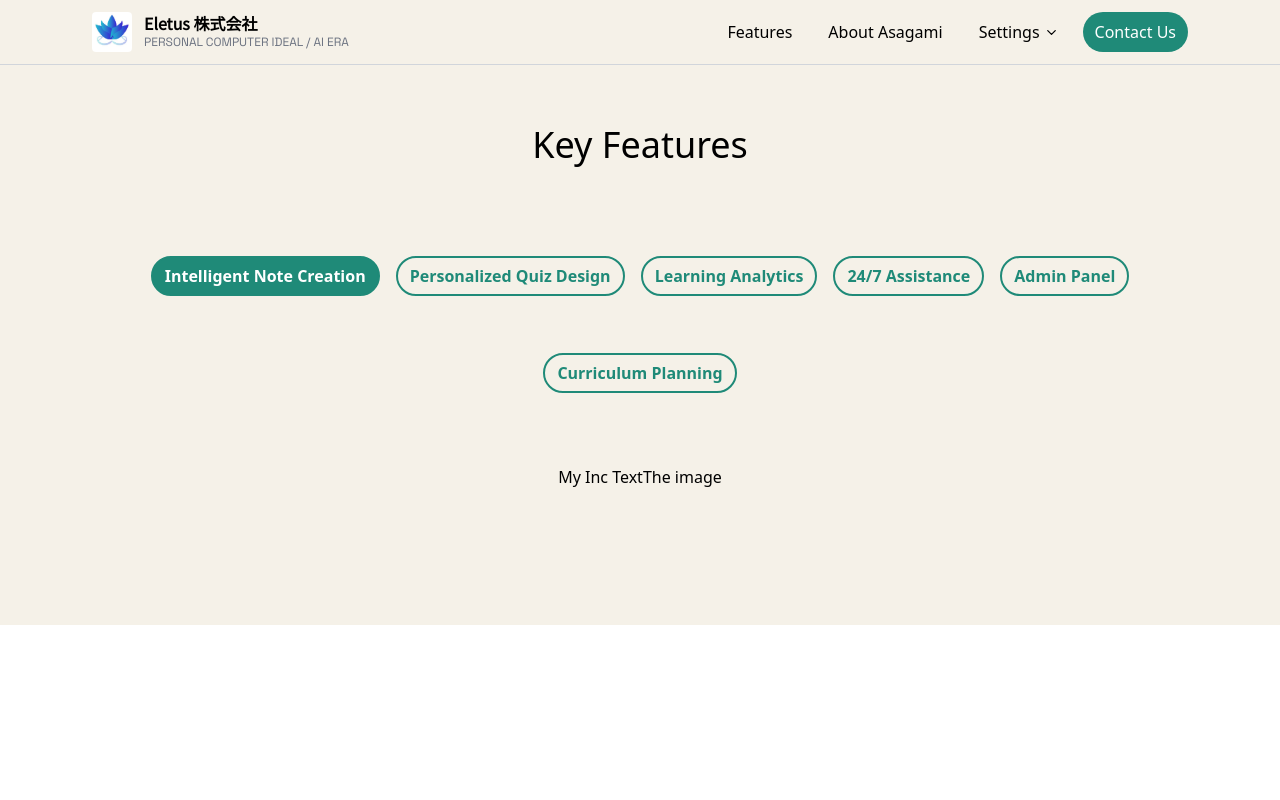
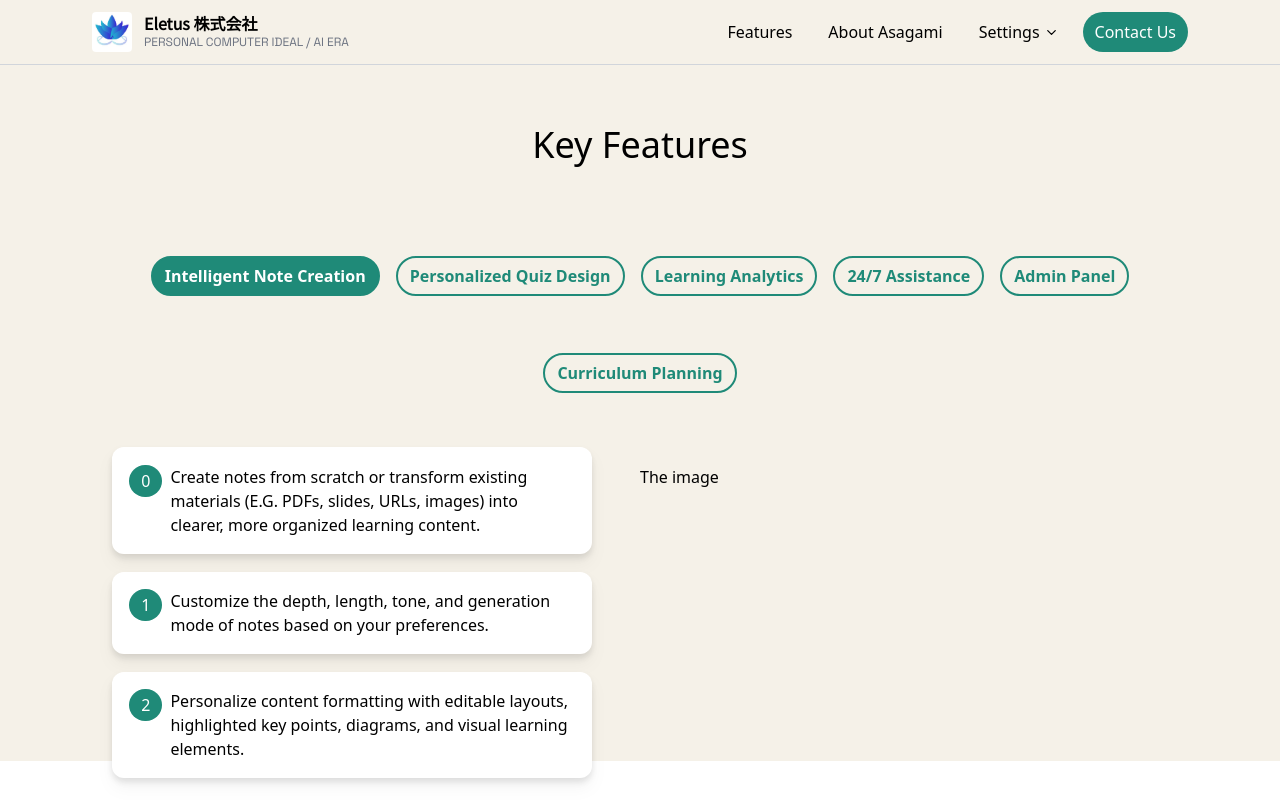
Before and after one commit to justinlez/Asagami-LP, a React (Vite) app in the folder app/: page /features in a window 1280 px wide. Built offline with nearby package versions, Linux system fonts and the light colour scheme.

Commit message:
feat: set up skeletal structure of features.and the corresponding pages

```diff
--- a/app/src/components/featuresContent/AdminPanel.tsx
+++ b/app/src/components/featuresContent/AdminPanel.tsx
@@ -1,4 +1,9 @@
 export function AdminPanel(){
+    const steps =[
+        "Add and manage organization members in one centralized dashboard",
+        "Share notes, quizzes, and curriculum materials seamlessly across teams",
+        "Track engagement, completion rates, performance trends, and weak areas through real-time learning analytics"
+    ]
     return (
         <div className="flex justify-center">
             <div>
--- a/app/src/components/featuresContent/Chatbot.tsx
+++ b/app/src/components/featuresContent/Chatbot.tsx
@@ -1,12 +1,13 @@
-export function Chatbot(){
-    return (
-        <div className="flex justify-center">
-            <div>
-                My Chatbot Text
-            </div>
-            <div>
-                The image
-            </div>
-        </div>
-    )
+export function Chatbot() {
+  const steps = [
+    "Access instant AI-supported assistance anytime to clarify concepts, resolve doubts, and support independent learning",
+    "Get step-by-step support for solving questions, understanding mistakes, and reinforcing difficult concepts",
+  ];
+
+  return (
+    <div className="flex justify-center">
+      <div>My Chatbot Text</div>
+      <div>The image</div>
+    </div>
+  );
 }
--- a/app/src/components/featuresContent/CurricPlanning.tsx
+++ b/app/src/components/featuresContent/CurricPlanning.tsx
@@ -1,4 +1,8 @@
 export function CurricPlanning(){
+    const steps = [
+        'Create custom or automatically generated curriculum structures for any topic, course, or training objective',
+        'Organize, refine, and sequence topics based on your preferred learning flow, depth, and timeline'
+    ]
     return (
         <div className="flex justify-center">
             <div>
--- a/app/src/components/featuresContent/INC.tsx
+++ b/app/src/components/featuresContent/INC.tsx
@@ -1,12 +1,22 @@
-export function INC(){
-    return (
-        <div className="flex justify-center">
-            <div>
-                My Inc Text
-            </div>
-            <div>
-                The image
-            </div>
-        </div>
-    )
+import { LeafButton } from "@/components/ui/button";
+import { FeaturesCard } from "@/components/ui/featuresCard";
+
+export function INC() {
+  const steps = [
+    "Create notes from scratch or transform existing materials (E.G. PDFs, slides, URLs, images) into clearer, more organized learning content.",
+    "Customize the depth, length, tone, and generation mode of notes based on your preferences.",
+    "Personalize content formatting with editable layouts, highlighted key points, diagrams, and visual learning elements.",
+  ];
+  return (
+    <div className="flex justify-center">
+      <div className="flex flex-col items-center justify-center w-1/2 gap-[6%]">
+        {steps.map((step, index) => (
+          <FeaturesCard className="flex flex-row gap-2">
+            <LeafButton>{index}</LeafButton> <p>{step}</p>
+          </FeaturesCard>
+        ))}
+      </div>
+      <div className="flex w-1/2">The image</div>
+    </div>
+  );
 }
--- a/app/src/components/featuresContent/LearningAnalytics.tsx
+++ b/app/src/components/featuresContent/LearningAnalytics.tsx
@@ -1,12 +1,13 @@
-export function LearningAnalytics(){
-    return (
-        <div className="flex justify-center">
-            <div>
-                My Learning Analytics Text
-            </div>
-            <div>
-                Learning Analytics image
-            </div>
-        </div>
-    )
+export function LearningAnalytics() {
+  const steps = [
+    "Identify weak areas through performance analytics and recurring incorrect question trends.",
+    "Track rankings, engagement, and overall learning progress within your class or organization.",
+    "Monitor study consistency through learning streaks, revision activity, time spent across notes and quiz attempts.",
+  ];
+  return (
+    <div className="flex justify-center">
+      <div>My Learning Analytics Text</div>
+      <div>Learning Analytics image</div>
+    </div>
+  );
 }
--- a/app/src/components/featuresContent/PQD.tsx
+++ b/app/src/components/featuresContent/PQD.tsx
@@ -1,4 +1,11 @@
 export function PQD(){
+    const steps = [
+        'Create quiz questions manually or automatically from existing notes and learning materials',
+        'Generate multiple formats including MCQs, open-ended, fill-in-the-blanks, reordering, and scenario-based questions',
+        'Customize quiz difficulty, focus areas, and question styles based on learning objectives and student needs',
+        'Reinforce understanding through in-depth explanations, feedback, and continuously generated revision questions'
+    ]
+
     return (
         <div className="flex justify-center">
             <div>
--- a/app/src/components/ui/button.tsx
+++ b/app/src/components/ui/button.tsx
@@ -25,3 +25,11 @@ export function FeatureButton ({children,className, ...props}:ButtonProps){
     </button>
   )
 }
+
+export function LeafButton ({children,className, ...props}:ButtonProps){
+  return (
+    <button className={cn("bg-leaf text-white rounded-full h-fit w-fit px-3 py-1", className)} {...props}>
+      {children}
+    </button>
+  )
+}
--- /dev/null
+++ b/app/src/components/ui/featuresCard.tsx
@@ -0,0 +1,11 @@
+import { cn } from "@/lib/utils";
+
+interface FeaturesCardProps extends React.HTMLAttributes<HTMLDivElement> {}
+
+export function FeaturesCard({className, children, ...props}:FeaturesCardProps){
+    return (
+        <div className={cn(className, "flex  rounded-xl drop-shadow-lg w-5/6 p-[3%] bg-white ")} {...props}>
+            {children}
+        </div>
+    )
+}
```
